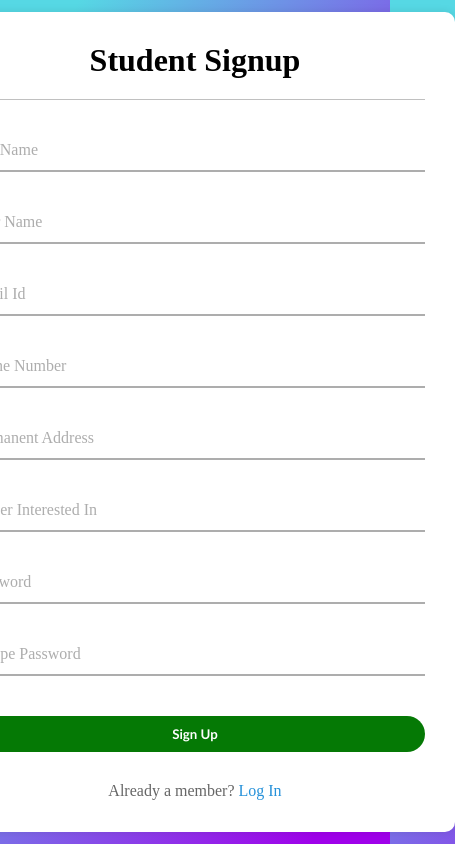
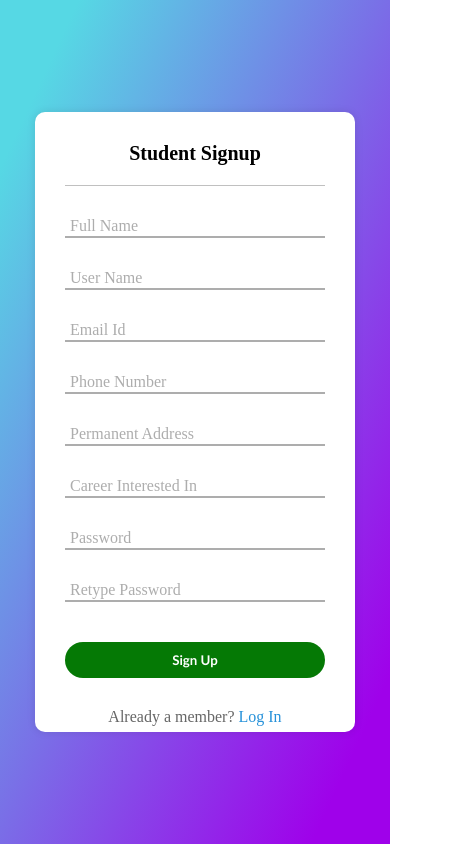
Before and after one commit to abhik7872/Career-Guidance-Website, a plain HTML site: page Student Signup Page/index.html in a window 390 px wide. Shown: the whole page, 455 px wide, since content can reach past the window. Drawn offline with Linux system fonts and the light colour scheme.

Commit message:
Student sign up page responsiveness done

```diff
--- a/Student Signup Page/style.css
+++ b/Student Signup Page/style.css
@@ -155,3 +155,30 @@ form .txt__field {
     opacity: 1;
     z-index: -1;
 }
+
+@media screen and (max-width: 667px) {
+    .box{
+        width: 320px;
+        height: 620px;
+        /* box-sizing: border-box; */
+        /* top: 50%; */
+        left: 50%;
+        padding: 30px;
+        /* position: relative; */
+    }
+    .box h1 {
+        font-size: 20px;
+    }
+    .txt__field input {
+        width: 80%;
+        /* padding: 0 10px; */
+        height: 20px;
+        /* font-size: 8px; */
+    }
+    .txt__field span::before {
+        top: 20px;
+        left: 0;
+        width: 0%;
+        height: 2px;
+    }
+}
```
